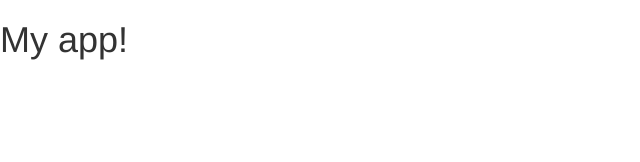
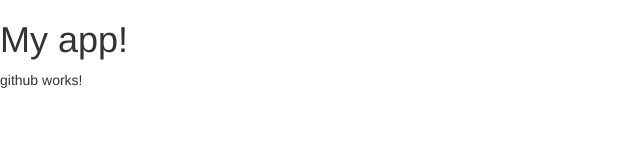
Before and after one commit to yoelnacho/my-app, an Angular app: page / in a window 1280 px wide. Shown: the top 162 px of the page, without its empty margins (0-640 px from the left). Built offline with nearby package versions, Linux system fonts and the light colour scheme.

Commit message:
Added component and basic service
agregado el componente y el servicio básico desde la consola cli

ng g component …
ng g service …

```diff
--- a/src/app/app.component.html
+++ b/src/app/app.component.html
@@ -1,3 +1,3 @@
 <h1>
   {{title}}
-</h1>
+</h1><github></github>
--- /dev/null
+++ b/src/app/components/github/github.component.html
@@ -0,0 +1,3 @@
+<span>
+  github works!
+</span>
--- /dev/null
+++ b/src/app/services/github.service.ts
@@ -0,0 +1,16 @@
+import { Injectable } from '@angular/core';
+import { Http, Headers } from '@angular/http';
+import 'rxjs/add/operator/map';
+
+@Injectable()
+export class GithubService {
+    // usuario, id y clave generados desde github
+    private username = 'yoelnacho';
+    private client_id = '826727ccde1d05b4032c';
+    private client_secret = '88fe00e871058d33de888e6afe53bafd00249fc9';
+
+    constructor(private _http:Http) {
+        console.log('Github Service Init...');
+    }
+
+}
```
Also changed, not shown: src/app/app.component.ts (+4 -3 lines), src/app/app.module.ts (+6 -2 lines), src/app/components/github/github.component.ts (added, +16 -0 lines), src/app/components/github/github.component.css (added), 2 other files (tests, documents, lock files or other folders).
